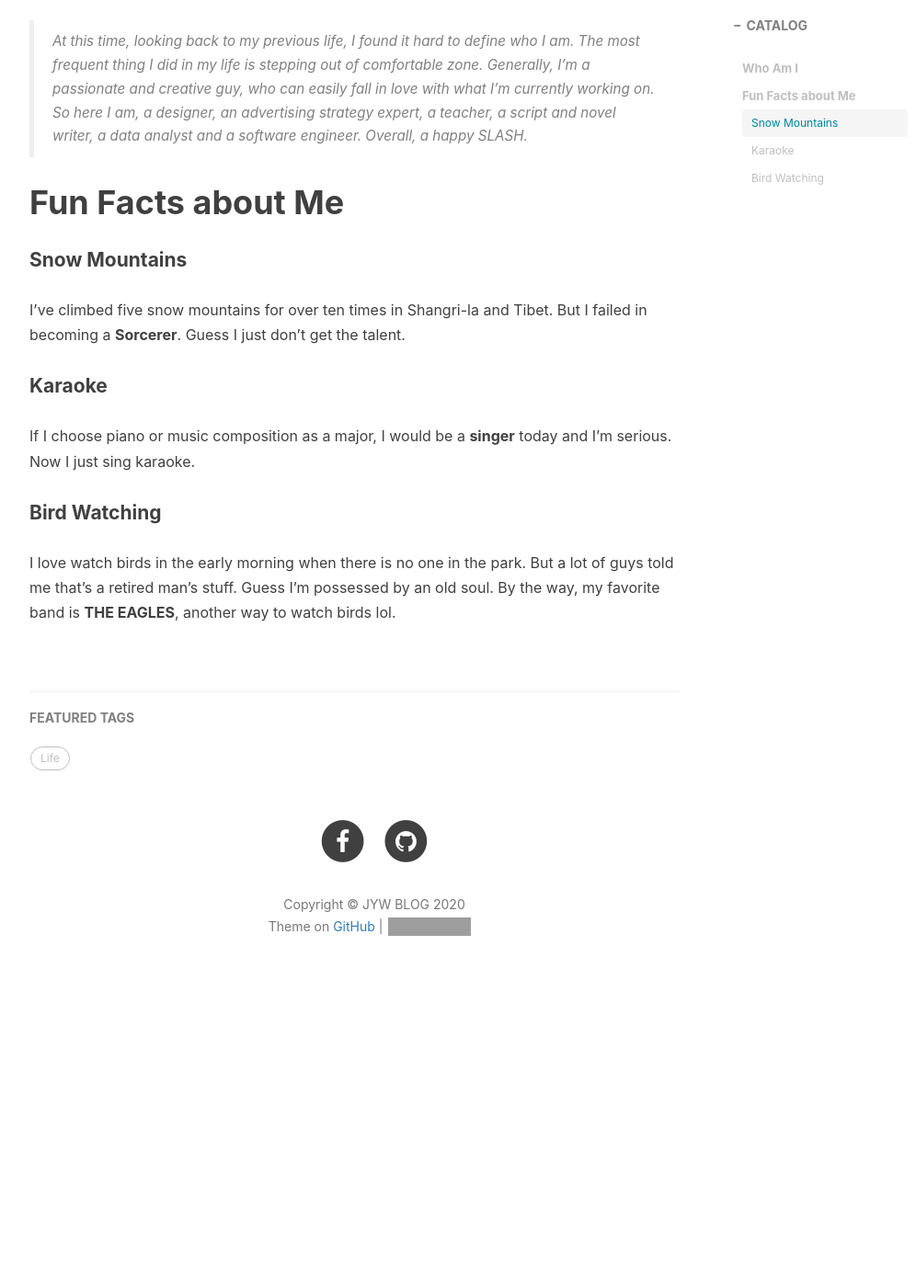
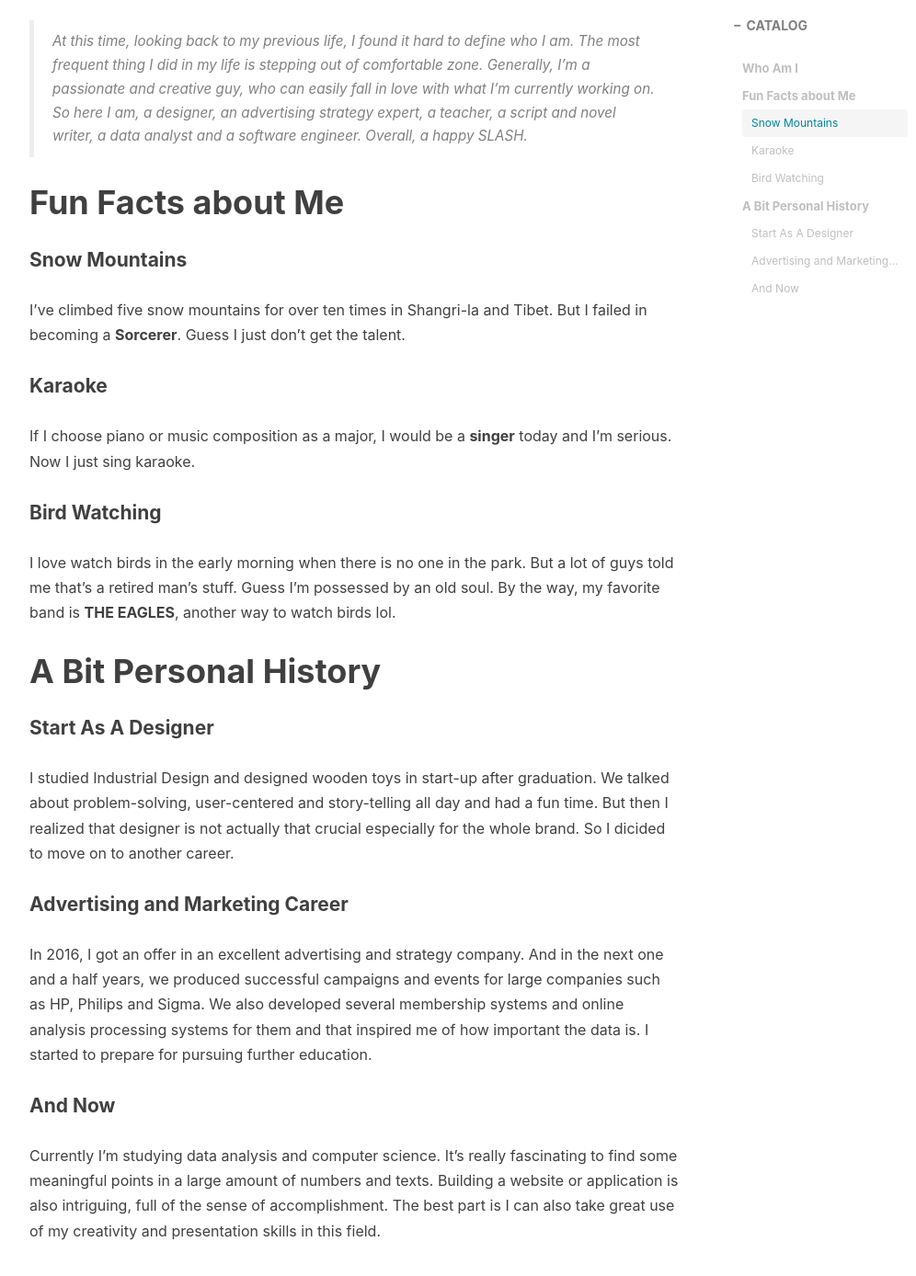
Before and after one commit to TheUniverseJiyeWang/TheUniverseJiyeWang.github.io, a Jekyll site: the page built from _posts/2020-02-23-Hello_World.md, in a window 1280 px wide and 1400 px high, scrolled down 610 px. Shown: the top 1388 px of the window at 92% size, without its empty margins (233-1229 px from the left). Built offline with Jekyll 4.4.1, drawn with Linux system fonts in a browser that asks for light colours; nearby versions of some CDN libraries; comment, search, counter and statistics services are not loaded; before the commit the page ends 1722 px from its top, so only the background shows below that; grey boxes are pictures that could not be loaded.

Commit message:
update img

```diff
--- a/_posts/2020-02-23-Hello_World.md
+++ b/_posts/2020-02-23-Hello_World.md
@@ -26,3 +26,17 @@ If I choose piano or music composition as a major, I would be a **singer** today
 #### Bird Watching
 
 I love watch birds in the early morning when there is no one in the park. But a lot of guys told me that's a retired man's stuff. Guess I'm possessed by an old soul. By the way, my favorite band is **THE EAGLES**, another way to watch birds lol.
+
+# A Bit Personal History
+
+#### Start As A Designer
+
+I studied Industrial Design and designed wooden toys in start-up after graduation. We talked about problem-solving, user-centered and story-telling all day and had a fun time. But then I realized that designer is not actually that crucial especially for the whole brand. So I dicided to move on to another career.
+
+#### Advertising and Marketing Career
+
+In 2016, I got an offer in an excellent advertising and strategy company. And in the next one and a half years, we produced successful campaigns and events for large companies such as HP, Philips and Sigma. We also developed several membership systems and online analysis processing systems for them and that inspired me of how important the data is. I started to prepare for pursuing further education.
+
+#### And Now
+
+Currently I'm studying data analysis and computer science. It's really fascinating to find some meaningful points in a large amount of numbers and texts. Building a website or application is also intriguing, full of the sense of accomplishment. The best part is I can also take great use of my creativity and presentation skills in this field.
```
Also changed, not shown: img/tag-header1.jpg (deleted), 1 other file.
